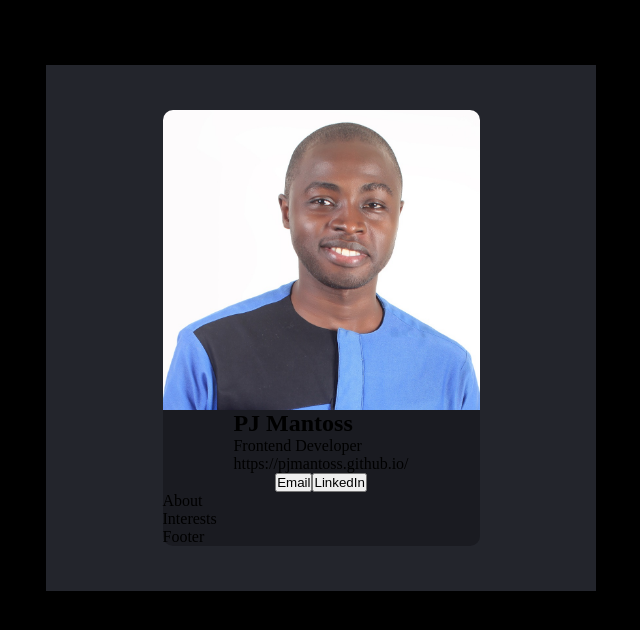
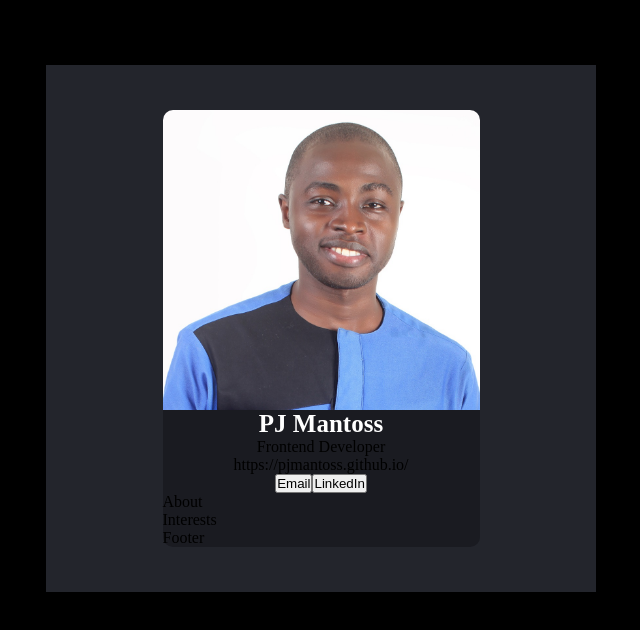
Before and after one commit to PJMantoss/digital-biz-card, a React (Create React App) app: page / in a window 1280 px wide. Shown: the top 630 px of the page, without its empty margins (319-959 px from the left). Built offline with nearby package versions, Linux system fonts and the light colour scheme.

Commit message:
update styling

```diff
--- a/src/App.css
+++ b/src/App.css
@@ -26,3 +26,13 @@
     width: 100%;
     border-radius: 10px 10px 0 0;
 }
+
+.userInfo {
+    text-align: center;
+}
+
+.name{
+    font-size: 25px;
+    font-weight: bold;
+    color: white;
+}
```
